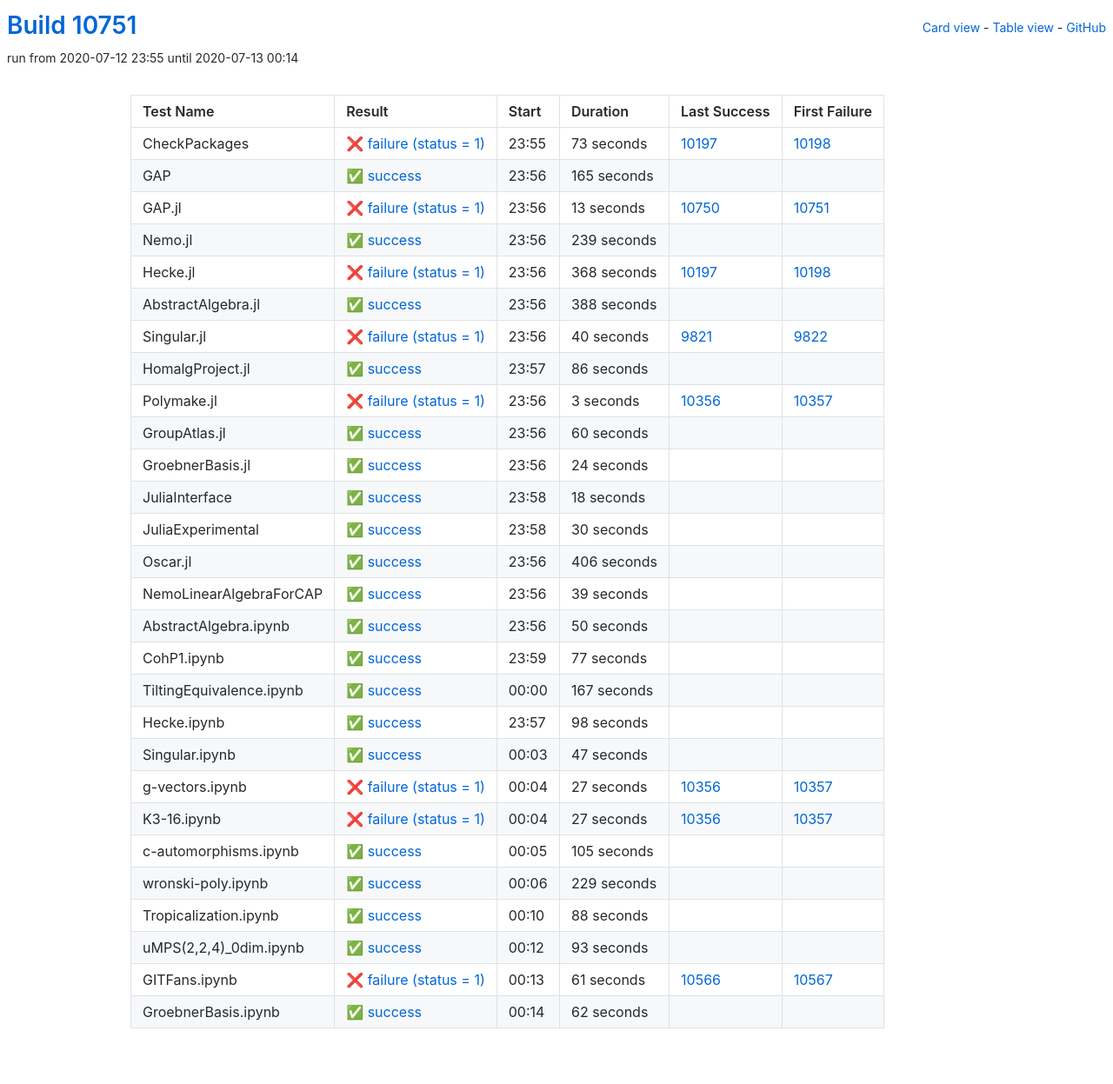
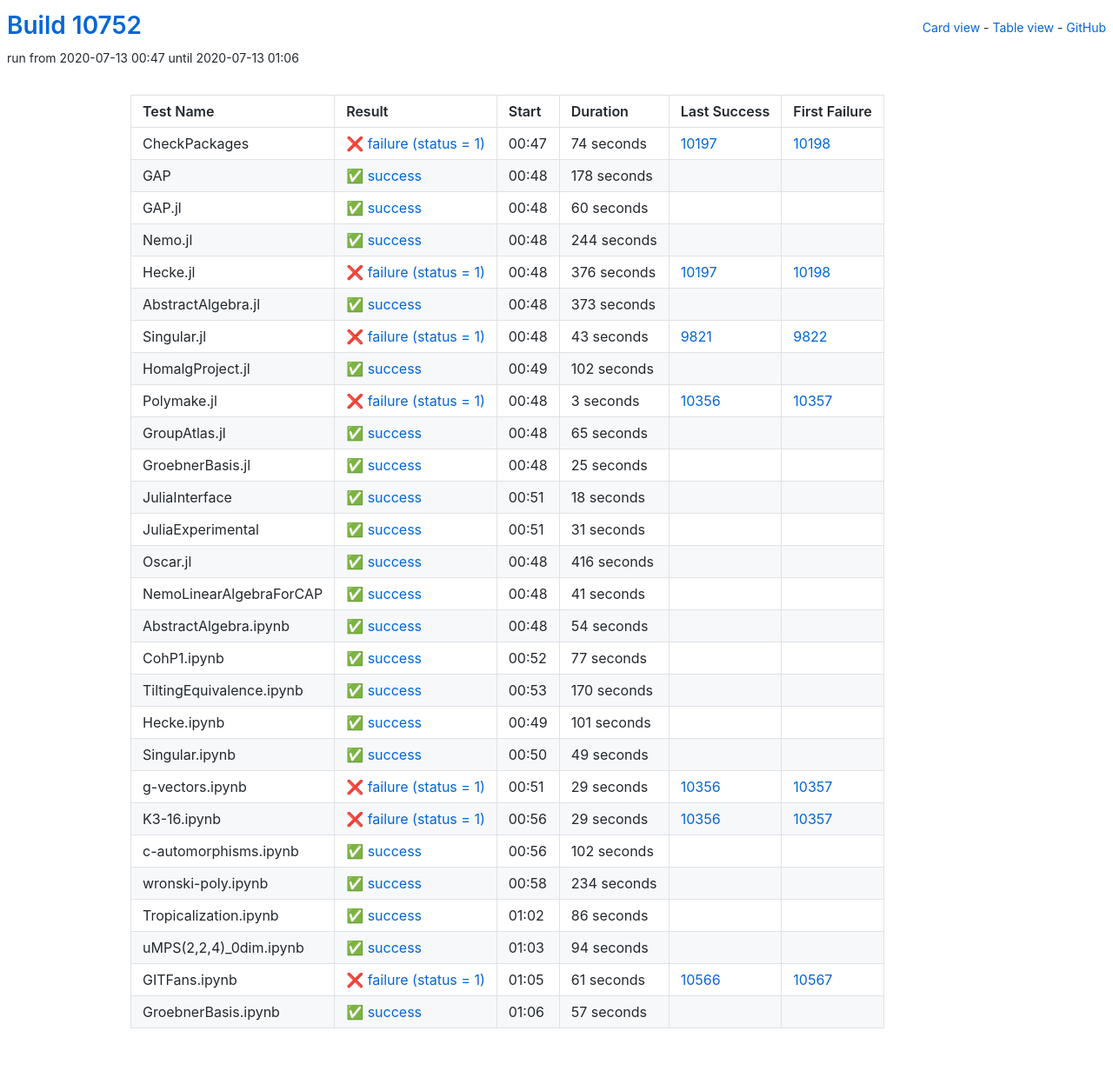
Before and after one commit to oscar-system/oscar-ci-status, a Jekyll site: the page built from table.html, in a window 1280 px wide. Shown: the whole page at 87% size. Built offline with Jekyll 4.4.1, drawn with Linux system fonts in a browser that asks for light colours.

Commit message:
Build #10752

```diff
--- a/_data/ci.yml
+++ b/_data/ci.yml
@@ -1,6 +1,6 @@
 ---
-build: 10751
-build_url: https://oscarci.mathematik.uni-kl.de/job/oscar/10751/
+build: 10752
+build_url: https://oscarci.mathematik.uni-kl.de/job/oscar/10752/
 job: oscar
 organization: oscar-system
 repo: oscar-ci-status
@@ -8,104 +8,104 @@
 tests:
 - name: CheckPackages
   id: checkpackages
-  log: https://oscarci.mathematik.uni-kl.de/job/oscar/10751/artifact/logs/build-10751/CheckPackages.log
-  start: 2020-07-12 23:55
+  log: https://oscarci.mathematik.uni-kl.de/job/oscar/10752/artifact/logs/build-10752/CheckPackages.log
+  start: 2020-07-13 00:47
   success: false
   exitcode: 1
   status: failure
-  duration: 73
+  duration: 74
   last_success: 10197
   last_success_url: https://oscarci.mathematik.uni-kl.de/job/oscar/10197/
   first_failure: 10198
   first_failure_url: https://oscarci.mathematik.uni-kl.de/job/oscar/10198/
 - name: GAP
   id: gap
-  log: https://oscarci.mathematik.uni-kl.de/job/oscar/10751/artifact/logs/build-10751/GAP.log
-  start: 2020-07-12 23:56
+  log: https://oscarci.mathematik.uni-kl.de/job/oscar/10752/artifact/logs/build-10752/GAP.log
+  start: 2020-07-13 00:48
   success: true
   exitcode: 0
   status: success
-  duration: 165
+  duration: 178
   last_success: false
   last_success_url:
   first_failure: false
   first_failure_url:
 - name: GAP.jl
   id: gap-jl
-  log: https://oscarci.mathematik.uni-kl.de/job/oscar/10751/artifact/logs/build-10751/GAP.jl.log
-  start: 2020-07-12 23:56
-  success: false
-  exitcode: 1
-  status: failure
-  duration: 13
-  last_success: 10750
-  last_success_url: https://oscarci.mathematik.uni-kl.de/job/oscar/10750/
-  first_failure: 10751
-  first_failure_url: https://oscarci.mathematik.uni-kl.de/job/oscar/10751/
-- name: Nemo.jl
-  id: nemo-jl
-  log: https://oscarci.mathematik.uni-kl.de/job/oscar/10751/artifact/logs/build-10751/Nemo.jl.log
-  start: 2020-07-12 23:56
+  log: https://oscarci.mathematik.uni-kl.de/job/oscar/10752/artifact/logs/build-10752/GAP.jl.log
+  start: 2020-07-13 00:48
   success: true
   exitcode: 0
   status: success
-  duration: 239
+  duration: 60
+  last_success: false
+  last_success_url:
+  first_failure: false
+  first_failure_url:
+- name: Nemo.jl
+  id: nemo-jl
+  log: https://oscarci.mathematik.uni-kl.de/job/oscar/10752/artifact/logs/build-10752/Nemo.jl.log
+  start: 2020-07-13 00:48
+  success: true
+  exitcode: 0
+  status: success
+  duration: 244
   last_success: false
   last_success_url:
   first_failure: false
   first_failure_url:
 - name: Hecke.jl
   id: hecke-jl
-  log: https://oscarci.mathematik.uni-kl.de/job/oscar/10751/artifact/logs/build-10751/Hecke.jl.log
-  start: 2020-07-12 23:56
+  log: https://oscarci.mathematik.uni-kl.de/job/oscar/10752/artifact/logs/build-10752/Hecke.jl.log
+  start: 2020-07-13 00:48
   success: false
   exitcode: 1
   status: failure
-  duration: 368
+  duration: 376
   last_success: 10197
   last_success_url: https://oscarci.mathematik.uni-kl.de/job/oscar/10197/
   first_failure: 10198
   first_failure_url: https://oscarci.mathematik.uni-kl.de/job/oscar/10198/
 - name: AbstractAlgebra.jl
   id: abstractalgebra-jl
-  log: https://oscarci.mathematik.uni-kl.de/job/oscar/10751/artifact/logs/build-10751/AbstractAlgebra.jl.log
-  start: 2020-07-12 23:56
+  log: https://oscarci.mathematik.uni-kl.de/job/oscar/10752/artifact/logs/build-10752/AbstractAlgebra.jl.log
+  start: 2020-07-13 00:48
   success: true
   exitcode: 0
   status: success
-  duration: 388
+  duration: 373
   last_success: false
   last_success_url:
   first_failure: false
   first_failure_url:
 - name: Singular.jl
   id: singular-jl
-  log: https://oscarci.mathematik.uni-kl.de/job/oscar/10751/artifact/logs/build-10751/Singular.jl.log
-  start: 2020-07-12 23:56
+  log: https://oscarci.mathematik.uni-kl.de/job/oscar/10752/artifact/logs/build-10752/Singular.jl.log
+  start: 2020-07-13 00:48
   success: false
   exitcode: 1
   status: failure
-  duration: 40
+  duration: 43
   last_success: 9821
   last_success_url: https://oscarci.mathematik.uni-kl.de/job/oscar/9821/
   first_failure: 9822
   first_failure_url: https://oscarci.mathematik.uni-kl.de/job/oscar/9822/
 - name: HomalgProject.jl
   id: homalgproject-jl
-  log: https://oscarci.mathematik.uni-kl.de/job/oscar/10751/artifact/logs/build-10751/HomalgProject.jl.log
-  start: 2020-07-12 23:57
+  log: https://oscarci.mathematik.uni-kl.de/job/oscar/10752/artifact/logs/build-10752/HomalgProject.jl.log
+  start: 2020-07-13 00:49
   success: true
   exitcode: 0
   status: success
-  duration: 86
+  duration: 102
   last_success: false
   last_success_url:
   first_failure: false
   first_failure_url:
 - name: Polymake.jl
   id: polymake-jl
-  log: https://oscarci.mathematik.uni-kl.de/job/oscar/10751/artifact/logs/build-10751/Polymake.jl.log
-  start: 2020-07-12 23:56
+  log: https://oscarci.mathematik.uni-kl.de/job/oscar/10752/artifact/logs/build-10752/Polymake.jl.log
+  start: 2020-07-13 00:48
   success: false
   exitcode: 1
   status: failure
@@ -116,32 +116,32 @@
   first_failure_url: https://oscarci.mathematik.uni-kl.de/job/oscar/10357/
 - name: GroupAtlas.jl
   id: groupatlas-jl
-  log: https://oscarci.mathematik.uni-kl.de/job/oscar/10751/artifact/logs/build-10751/GroupAtlas.jl.log
-  start: 2020-07-12 23:56
+  log: https://oscarci.mathematik.uni-kl.de/job/oscar/10752/artifact/logs/build-10752/GroupAtlas.jl.log
+  start: 2020-07-13 00:48
   success: true
   exitcode: 0
   status: success
-  duration: 60
+  duration: 65
   last_success: false
   last_success_url:
   first_failure: false
   first_failure_url:
 - name: GroebnerBasis.jl
   id: groebnerbasis-jl
-  log: https://oscarci.mathematik.uni-kl.de/job/oscar/10751/artifact/logs/build-10751/GroebnerBasis.jl.log
-  start: 2020-07-12 23:56
+  log: https://oscarci.mathematik.uni-kl.de/job/oscar/10752/artifact/logs/build-10752/GroebnerBasis.jl.log
+  start: 2020-07-13 00:48
   success: true
   exitcode: 0
   status: success
-  duration: 24
+  duration: 25
   last_success: false
   last_success_url:
   first_failure: false
   first_failure_url:
 - name: JuliaInterface
   id: juliainterface
-  log: https://oscarci.mathematik.uni-kl.de/job/oscar/10751/artifact/logs/build-10751/JuliaInterface.log
-  start: 2020-07-12 23:58
+  log: https://oscarci.mathematik.uni-kl.de/job/oscar/10752/artifact/logs/build-10752/JuliaInterface.log
+  start: 2020-07-13 00:51
   success: true
   exitcode: 0
   status: success
@@ -152,56 +152,56 @@
   first_failure_url:
 - name: JuliaExperimental
   id: juliaexperimental
-  log: https://oscarci.mathematik.uni-kl.de/job/oscar/10751/artifact/logs/build-10751/JuliaExperimental.log
-  start: 2020-07-12 23:58
+  log: https://oscarci.mathematik.uni-kl.de/job/oscar/10752/artifact/logs/build-10752/JuliaExperimental.log
+  start: 2020-07-13 00:51
   success: true
   exitcode: 0
   status: success
-  duration: 30
+  duration: 31
   last_success: false
   last_success_url:
   first_failure: false
   first_failure_url:
 - name: Oscar.jl
   id: oscar-jl
-  log: https://oscarci.mathematik.uni-kl.de/job/oscar/10751/artifact/logs/build-10751/Oscar.jl.log
-  start: 2020-07-12 23:56
+  log: https://oscarci.mathematik.uni-kl.de/job/oscar/10752/artifact/logs/build-10752/Oscar.jl.log
+  start: 2020-07-13 00:48
   success: true
   exitcode: 0
   status: success
-  duration: 406
+  duration: 416
   last_success: false
   last_success_url:
   first_failure: false
   first_failure_url:
 - name: NemoLinearAlgebraForCAP
   id: nemolinearalgebraforcap
-  log: https://oscarci.mathematik.uni-kl.de/job/oscar/10751/artifact/logs/build-10751/NemoLinearAlgebraForCAP.log
-  start: 2020-07-12 23:56
+  log: https://oscarci.mathematik.uni-kl.de/job/oscar/10752/artifact/logs/build-10752/NemoLinearAlgebraForCAP.log
+  start: 2020-07-13 00:48
   success: true
   exitcode: 0
   status: success
-  duration: 39
+  duration: 41
   last_success: false
   last_success_url:
   first_failure: false
   first_failure_url:
 - name: AbstractAlgebra.ipynb
   id: abstractalgebra-ipynb
-  log: https://oscarci.mathematik.uni-kl.de/job/oscar/10751/artifact/logs/build-10751/AbstractAlgebra.ipynb.log
-  start: 2020-07-12 23:56
+  log: https://oscarci.mathematik.uni-kl.de/job/oscar/10752/artifact/logs/build-10752/AbstractAlgebra.ipynb.log
+  start: 2020-07-13 00:48
   success: true
   exitcode: 0
   status: success
-  duration: 50
+  duration: 54
   last_success: false
   last_success_url:
   first_failure: false
   first_failure_url:
 - name: CohP1.ipynb
   id: cohp1-ipynb
-  log: https://oscarci.mathematik.uni-kl.de/job/oscar/10751/artifact/logs/build-10751/CohP1.ipynb.log
-  start: 2020-07-12 23:59
+  log: https://oscarci.mathematik.uni-kl.de/job/oscar/10752/artifact/logs/build-10752/CohP1.ipynb.log
+  start: 2020-07-13 00:52
   success: true
   exitcode: 0
   status: success
@@ -212,116 +212,116 @@
   first_failure_url:
 - name: TiltingEquivalence.ipynb
   id: tiltingequivalence-ipynb
-  log: https://oscarci.mathematik.uni-kl.de/job/oscar/10751/artifact/logs/build-10751/TiltingEquivalence.ipynb.log
-  start: 2020-07-13 00:00
+  log: https://oscarci.mathematik.uni-kl.de/job/oscar/10752/artifact/logs/build-10752/TiltingEquivalence.ipynb.log
+  start: 2020-07-13 00:53
   success: true
   exitcode: 0
   status: success
-  duration: 167
+  duration: 170
   last_success: false
   last_success_url:
   first_failure: false
   first_failure_url:
 - name: Hecke.ipynb
   id: hecke-ipynb
-  log: https://oscarci.mathematik.uni-kl.de/job/oscar/10751/artifact/logs/build-10751/Hecke.ipynb.log
-  start: 2020-07-12 23:57
+  log: https://oscarci.mathematik.uni-kl.de/job/oscar/10752/artifact/logs/build-10752/Hecke.ipynb.log
+  start: 2020-07-13 00:49
   success: true
   exitcode: 0
   status: success
-  duration: 98
+  duration: 101
   last_success: false
   last_success_url:
   first_failure: false
   first_failure_url:
 - name: Singular.ipynb
   id: singular-ipynb
-  log: https://oscarci.mathematik.uni-kl.de/job/oscar/10751/artifact/logs/build-10751/Singular.ipynb.log
-  start: 2020-07-13 00:03
+  log: https://oscarci.mathematik.uni-kl.de/job/oscar/10752/artifact/logs/build-10752/Singular.ipynb.log
+  start: 2020-07-13 00:50
   success: true
   exitcode: 0
   status: success
-  duration: 47
+  duration: 49
   last_success: false
   last_success_url:
   first_failure: false
   first_failure_url:
 - name: g-vectors.ipynb
   id: g-vectors-ipynb
-  log: https://oscarci.mathematik.uni-kl.de/job/oscar/10751/artifact/logs/build-10751/g-vectors.ipynb.log
-  start: 2020-07-13 00:04
+  log: https://oscarci.mathematik.uni-kl.de/job/oscar/10752/artifact/logs/build-10752/g-vectors.ipynb.log
+  start: 2020-07-13 00:51
   success: false
   exitcode: 1
   status: failure
-  duration: 27
+  duration: 29
   last_success: 10356
   last_success_url: https://oscarci.mathematik.uni-kl.de/job/oscar/10356/
   first_failure: 10357
   first_failure_url: https://oscarci.mathematik.uni-kl.de/job/oscar/10357/
 - name: K3-16.ipynb
   id: k3-16-ipynb
-  log: https://oscarci.mathematik.uni-kl.de/job/oscar/10751/artifact/logs/build-10751/K3-16.ipynb.log
-  start: 2020-07-13 00:04
+  log: https://oscarci.mathematik.uni-kl.de/job/oscar/10752/artifact/logs/build-10752/K3-16.ipynb.log
+  start: 2020-07-13 00:56
   success: false
   exitcode: 1
   status: failure
-  duration: 27
+  duration: 29
   last_success: 10356
   last_success_url: https://oscarci.mathematik.uni-kl.de/job/oscar/10356/
   first_failure: 10357
   first_failure_url: https://oscarci.mathematik.uni-kl.de/job/oscar/10357/
 - name: c-automorphisms.ipynb
   id: c-automorphisms-ipynb
-  log: https://oscarci.mathematik.uni-kl.de/job/oscar/10751/artifact/logs/build-10751/c-automorphisms.ipynb.log
-  start: 2020-07-13 00:05
+  log: https://oscarci.mathematik.uni-kl.de/job/oscar/10752/artifact/logs/build-10752/c-automorphisms.ipynb.log
+  start: 2020-07-13 00:56
   success: true
   exitcode: 0
   status: success
-  duration: 105
+  duration: 102
   last_success: false
   last_success_url:
   first_failure: false
   first_failure_url:
 - name: wronski-poly.ipynb
   id: wronski-poly-ipynb
-  log: https://oscarci.mathematik.uni-kl.de/job/oscar/10751/artifact/logs/build-10751/wronski-poly.ipynb.log
-  start: 2020-07-13 00:06
+  log: https://oscarci.mathematik.uni-kl.de/job/oscar/10752/artifact/logs/build-10752/wronski-poly.ipynb.log
+  start: 2020-07-13 00:58
   success: true
   exitcode: 0
   status: success
-  duration: 229
+  duration: 234
   last_success: false
   last_success_url:
   first_failure: false
   first_failure_url:
 - name: Tropicalization.ipynb
   id: tropicalization-ipynb
-  log: https://oscarci.mathematik.uni-kl.de/job/oscar/10751/artifact/logs/build-10751/Tropicalization.ipynb.log
-  start: 2020-07-13 00:10
+  log: https://oscarci.mathematik.uni-kl.de/job/oscar/10752/artifact/logs/build-10752/Tropicalization.ipynb.log
+  start: 2020-07-13 01:02
   success: true
   exitcode: 0
   status: success
-  duration: 88
+  duration: 86
   last_success: false
   last_success_url:
   first_failure: false
   first_failure_url:
 - name: uMPS(2,2,4)_0dim.ipynb
   id: umps-2-2-4-0dim-ipynb
-  log: https://oscarci.mathematik.uni-kl.de/job/oscar/10751/artifact/logs/build-10751/uMPS-2-2-4-_0dim.ipynb.log
-  start: 2020-07-13 00:12
+  log: https://oscarci.mathematik.uni-kl.de/job/oscar/10752/artifact/logs/build-10752/uMPS-2-2-4-_0dim.ipynb.log
+  start: 2020-07-13 01:03
   success: true
   exitcode: 0
   status: success
-  duration: 93
+  duration: 94
   last_success: false
   last_success_url:
   first_failure: false
   first_failure_url:
 - name: GITFans.ipynb
   id: gitfans-ipynb
-  log: https://oscarci.mathematik.uni-kl.de/job/oscar/10751/artifact/logs/build-10751/GITFans.ipynb.log
-  start: 2020-07-13 00:13
+  log: https://oscarci.mathematik.uni-kl.de/job/oscar/10752/artifact/logs/build-10752/GITFans.ipynb.log
+  start: 2020-07-13 01:05
   success: false
   exitcode: 1
   status: failure
@@ -332,12 +332,12 @@
   first_failure_url: https://oscarci.mathematik.uni-kl.de/job/oscar/10567/
 - name: GroebnerBasis.ipynb
   id: groebnerbasis-ipynb
-  log: https://oscarci.mathematik.uni-kl.de/job/oscar/10751/artifact/logs/build-10751/GroebnerBasis.ipynb.log
-  start: 2020-07-13 00:14
+  log: https://oscarci.mathematik.uni-kl.de/job/oscar/10752/artifact/logs/build-10752/GroebnerBasis.ipynb.log
+  start: 2020-07-13 01:06
   success: true
   exitcode: 0
   status: success
-  duration: 62
+  duration: 57
   last_success: false
   last_success_url:
   first_failure: false
```
Also changed, not shown: README.md.
